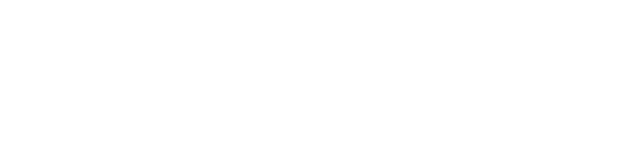
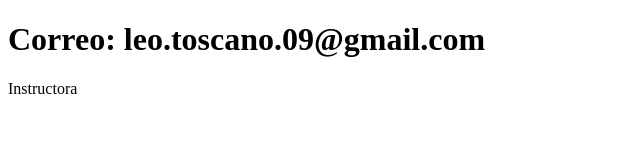
Before and after one commit to Augustt0t/sistema-de-registro, a plain HTML site: page index.html in a window 1280 px wide. Shown: the whole page, without its empty margins (0-640 px from the left). Drawn offline with Linux system fonts and the light colour scheme.

Commit message:
Actualiza el contacto

```diff
--- a/index.html
+++ b/index.html
@@ -6,6 +6,7 @@
     <title>Sistema de Registro</title>
 </head>
 <body>
-
+  <h1>Correo: leo.toscano.09@gmail.com</h1>
+  <p>Instructora</p>
 </body>
 </html>
```
